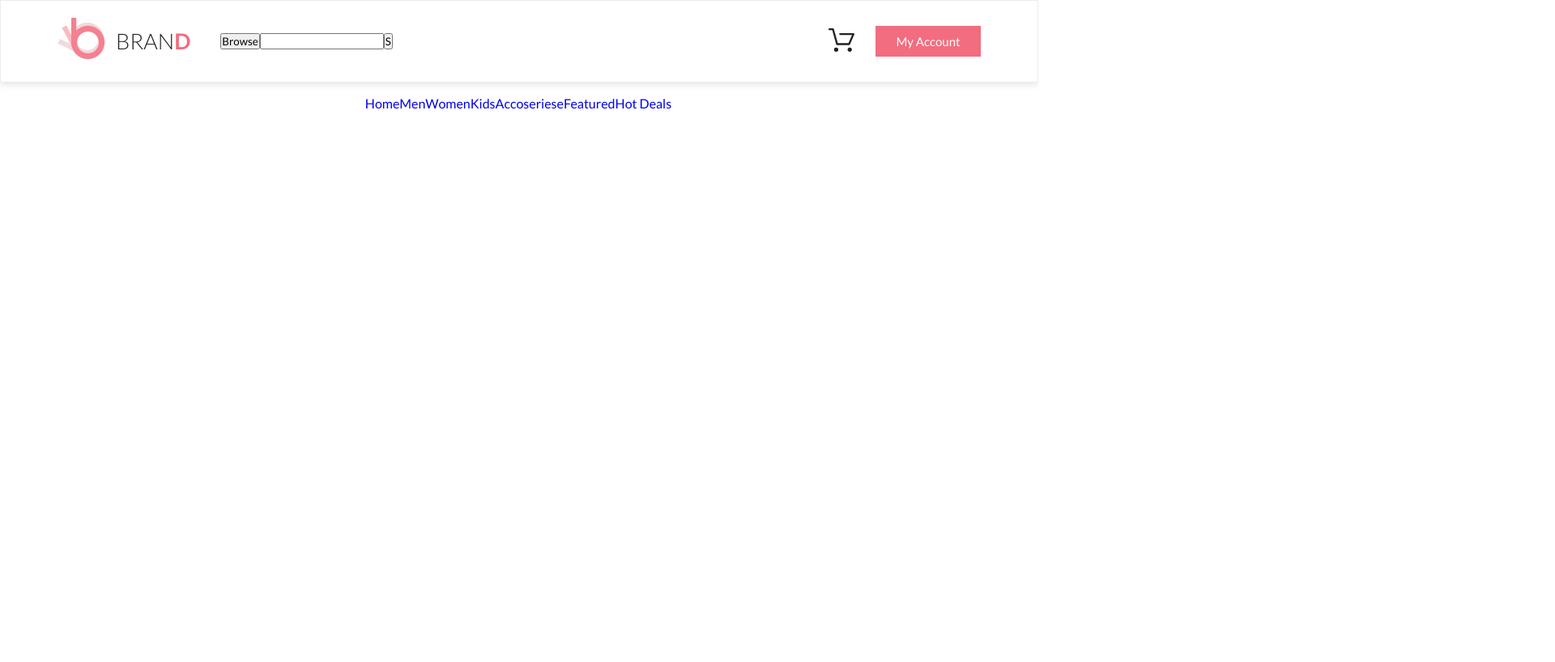
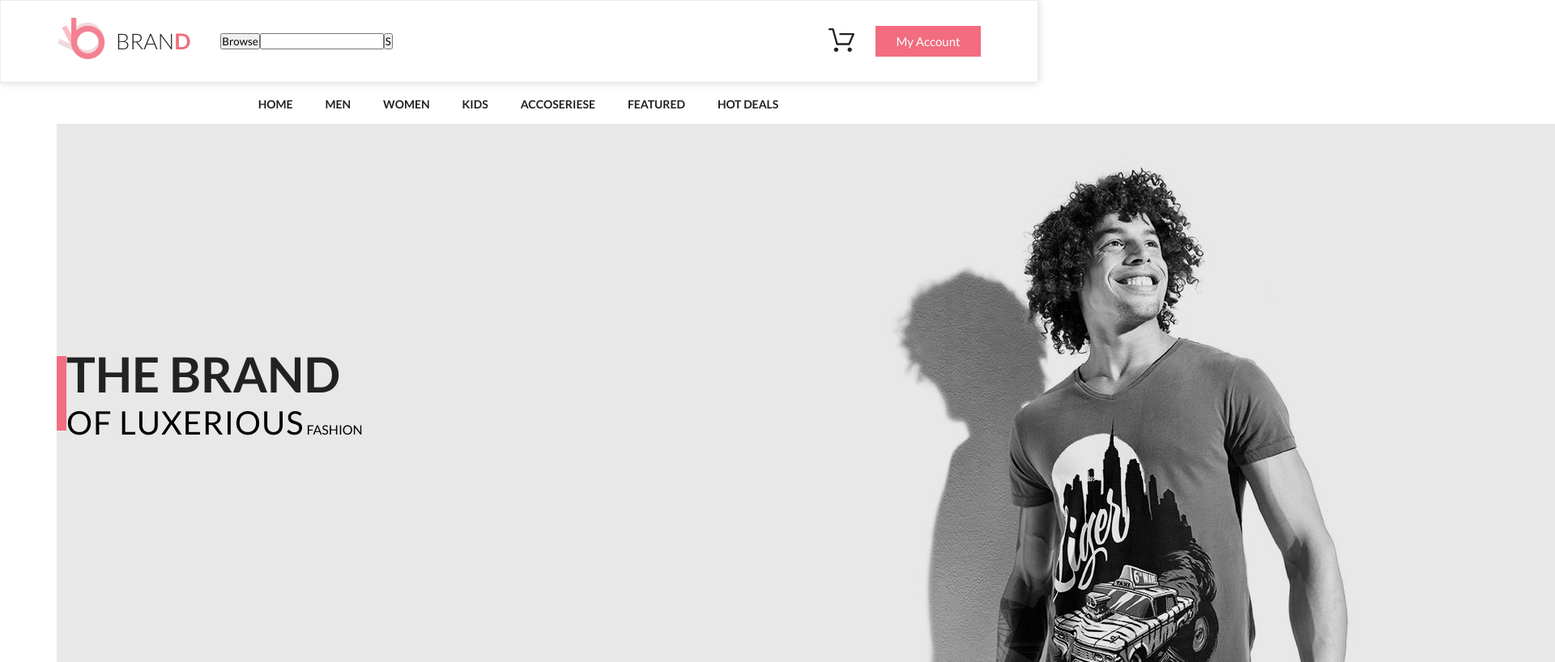
Before and after one commit to dddanil0/Start-learning, a plain HTML site: page index.html in a window 1280 px wide. Shown: the whole page at 81% size, 1920 px wide, since content can reach past the window. Drawn offline with Linux system fonts and the light colour scheme.

Commit message:
poster semi-layout

```diff
--- a/index.html
+++ b/index.html
@@ -27,7 +27,6 @@
         </div>
     </div>
     <nav>
-
         <div class="container">
             <ul class="menu">
                 <li><a class="menu_list" href="#">Home</a></li>
@@ -41,5 +40,18 @@
         </div>
 
     </nav>
+    <div class="poster container">
+        <div class="poster_text_block">
+            <div class="pink_block"></div>
+            <div class="poster-text">
+                <span class="poster-text_big">THE BRAND</span>
+                <br>
+                <span class="poster-text_OF-LUXERIOUS">OF LUXERIOUS</span>
+                <span class="poster-text_FASHION">FASHION</span>
+            </div>
+        </div>
+        <img class="poster_img" src="img/Layer_24.png" alt="">
+
+    </div>
 </body>
 </html>
--- a/style.css
+++ b/style.css
@@ -92,3 +92,59 @@ a {
     justify-content: center;
     align-items: center;
 }
+
+.menu_list {
+    padding: 20px;
+    /* Style for "Home" */
+    width: 680px;
+    height: 10px;
+    color: #222222;
+    font-family: Lato;
+    font-size: 14px;
+    font-weight: 700;
+    font-style: normal;
+    letter-spacing: normal;
+    line-height: 26px;
+    text-align: left;
+    text-transform: uppercase;
+    /* Text style for "H, ome" */
+    font-style: normal;
+    letter-spacing: normal;
+    line-height: normal;
+}
+
+.poster {
+    background-color: #e8e8e8;
+    display: flex;
+    justify-content: space-between;
+    align-items: center;
+
+}
+
+.pink_block {
+    width: 12px;
+    height: 92px;
+    background-color: #f16d7f;
+}
+
+.poster_text_block {
+    display: flex;
+    justify-content: space-between;
+    align-items: center;
+}
+
+.poster-text_big {
+    color: #222222;
+    font-family: Lato, sans-serif;
+    font-size: 60px;
+    text-transform: uppercase;
+    font-weight: bold;
+}
+.poster-text {
+    width: 485px;
+}
+.poster-text_OF-LUXERIOUS {
+    font-style: normal;
+    letter-spacing: 1px;
+    font-size: 40px;
+}
```
Also changed, not shown: img/Layer_24.png (added).
